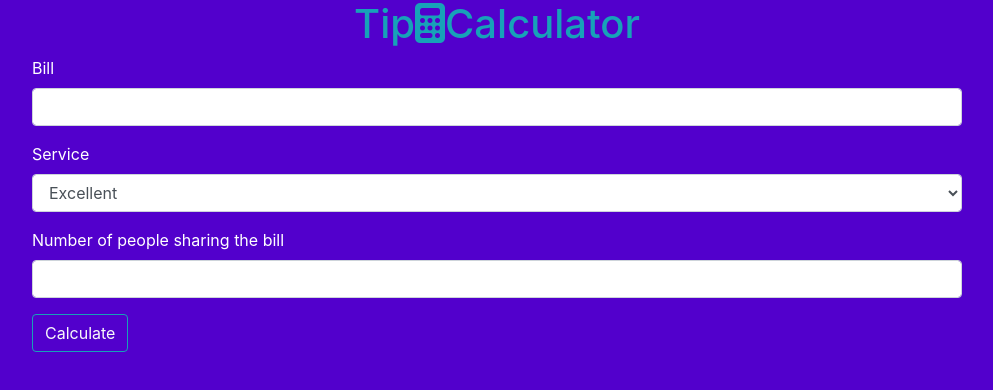
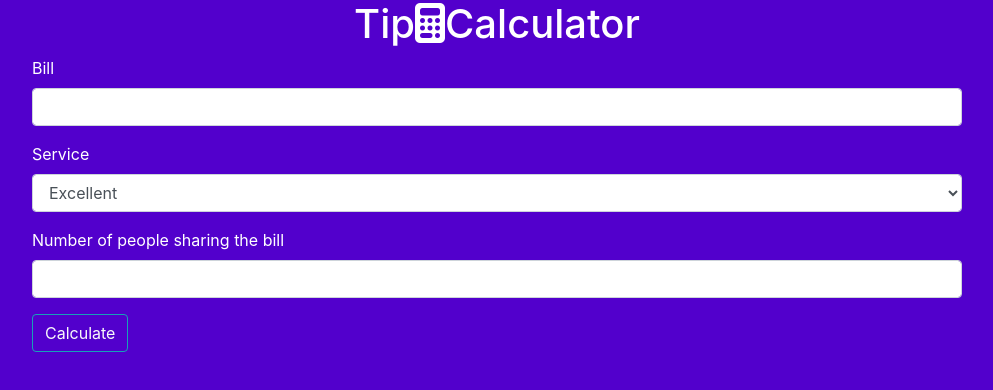
Before and after one commit to karisdalton/Tip-Calculator, a plain HTML site: page index.html in a window 1280 px wide. Shown: the whole page, without its empty margins (143-1136 px from the left). Drawn offline with nearby package versions, Linux system fonts and the light colour scheme.

Commit message:
Update index.html

```diff
--- a/index.html
+++ b/index.html
@@ -12,7 +12,7 @@
   </head>
 
   <body>
-    <h1 class="text-center text-info">
+    <h1 class="text-center text-white">
       Tip<i class="fas fa-calculator"></i>Calculator
     </h1>
     <div class="container mt-2 w-75">
```
